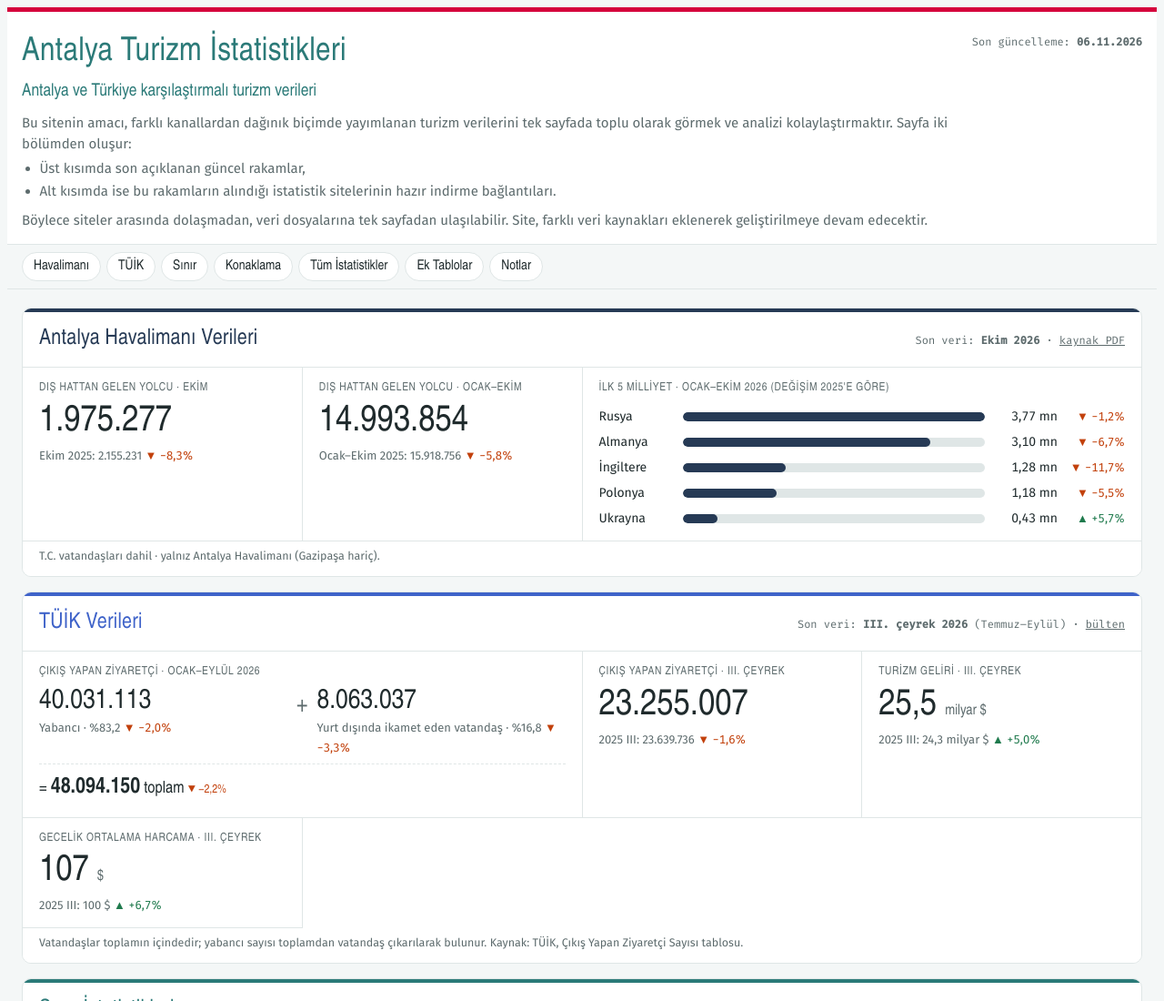
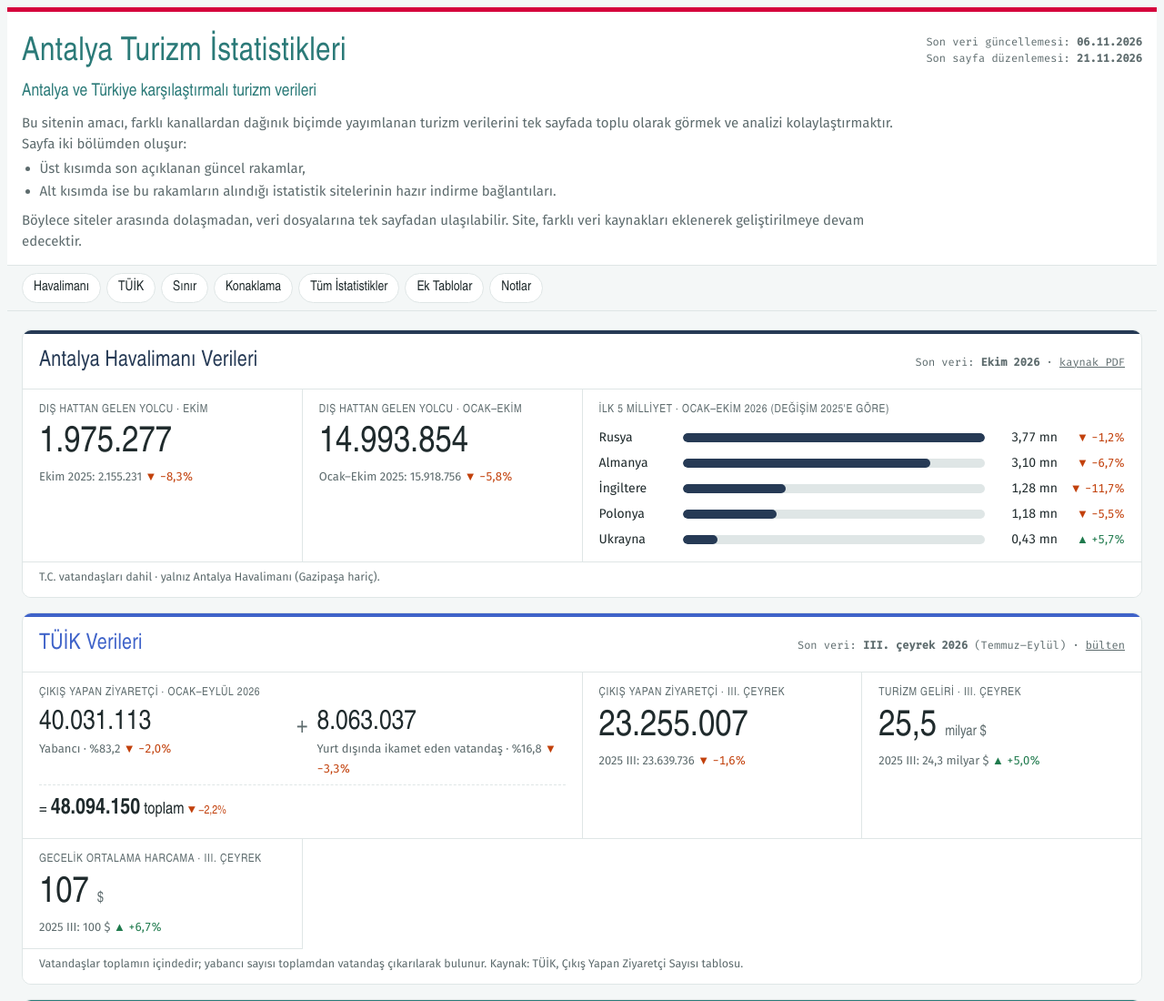
Before and after one commit to cogitoergosum43/Antalya-turizm-istatistikleri, a plain HTML site: page index.html in a window 1280 px wide. Shown: the top 1100 px of the page at 91% size. Drawn offline with Linux system fonts and the light colour scheme; a web font is replaced by a local one.

Commit message:
Ayrı tarihler: son veri güncellemesi ve son sayfa düzenlemesi (site + Excel)
Co-Authored-By: Claude Opus 5.5 <noreply@anthropic.com>
Claude-Session: https://claude.ai/code/session_01EvWjk7Ub5pf4FubpJzwDWT

```diff
--- a/index.html
+++ b/index.html
@@ -274,7 +274,7 @@ table.mini td.up { color: var(--up); } table.mini td.down { color: var(--down);
       </ul>
       <p class="intro">Böylece siteler arasında dolaşmadan, veri dosyalarına tek sayfadan ulaşılabilir. Site, farklı veri kaynakları eklenerek geliştirilmeye devam edecektir.</p>
     </div>
-    <div class="stamp">Son güncelleme: <b>06.11.2026</b></div>
+    <div class="stamp">Son veri güncellemesi: <b>06.11.2026</b><br>Son sayfa düzenlemesi: <b>21.11.2026</b></div>
   </div>
 </header>
 
```
Also changed, not shown: 1 other file.
